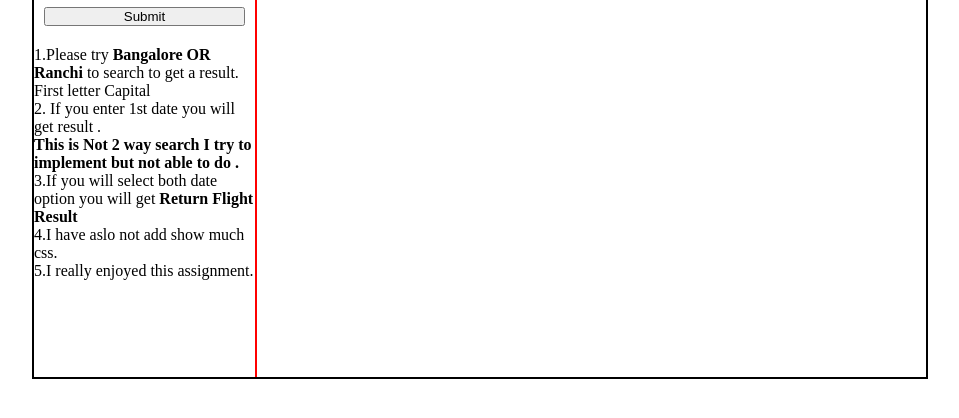
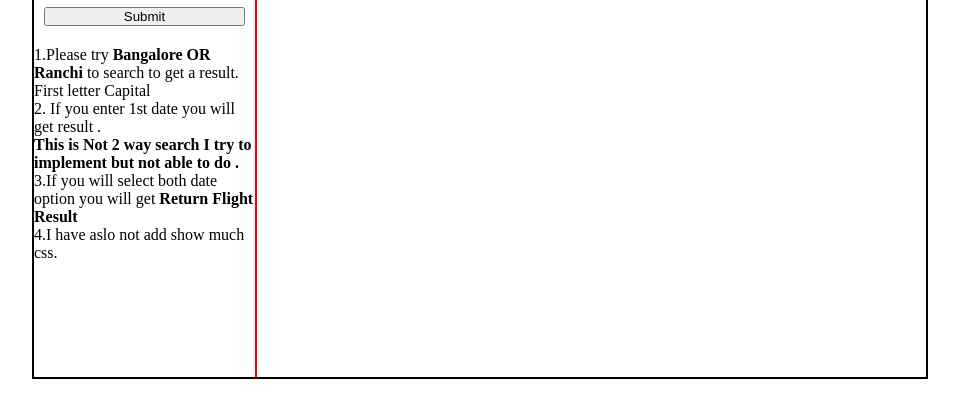
Before and after one commit to SapanKr800/Flight-Search, a plain HTML site: page index.html in a window 1280 px wide. Shown: the part 200-618 px from the top of the page, without its empty margins (160-1119 px from the left). Drawn offline with Linux system fonts and the light colour scheme.

Commit message:
Update index.html

```diff
--- a/index.html
+++ b/index.html
@@ -39,8 +39,6 @@
           <p> <b>This is Not 2 way search I try to implement but not able to do .</b> </p>
           <p>3.If you will select both date option you will get <b>Return Flight Result</b></p>
           <p>4.I have aslo not add show much css.</p>
-
-          <p>5.I really enjoyed this assignment. </p>
 
         </div>
 
```
